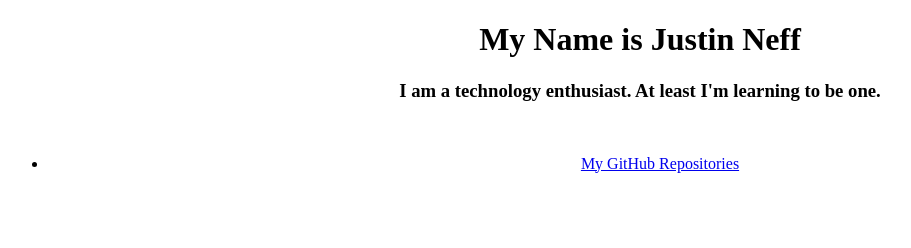
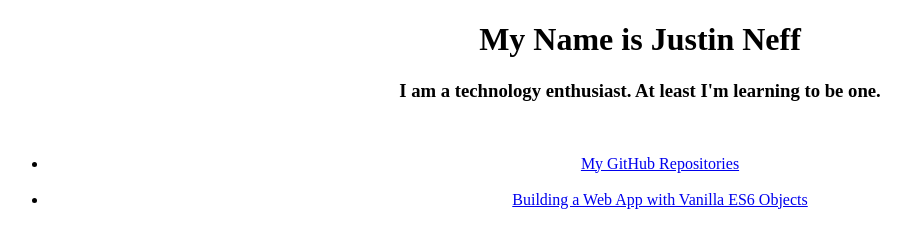
Before and after one commit to justinkneff/justinkneff.github.io, a plain HTML site: page index.html in a window 1280 px wide. Shown: the whole page, without its empty margins (0-911 px from the left). Drawn offline with Linux system fonts and the light colour scheme.

Commit message:
Update index Include a link to an auto-generated application site on github for the Building

```diff
--- a/index.html
+++ b/index.html
@@ -13,6 +13,7 @@
         <ul>
             <li><a href="https://github.com/justinkneff?tab=repositories">My GitHub Repositories</a></li>
             <br/>
+            <li><a href="https://justinkneff.github.io/es6-objects-IoT/">Building a Web App with Vanilla ES6 Objects</a></li>
         </ul>
     </div>
 </body>
```
